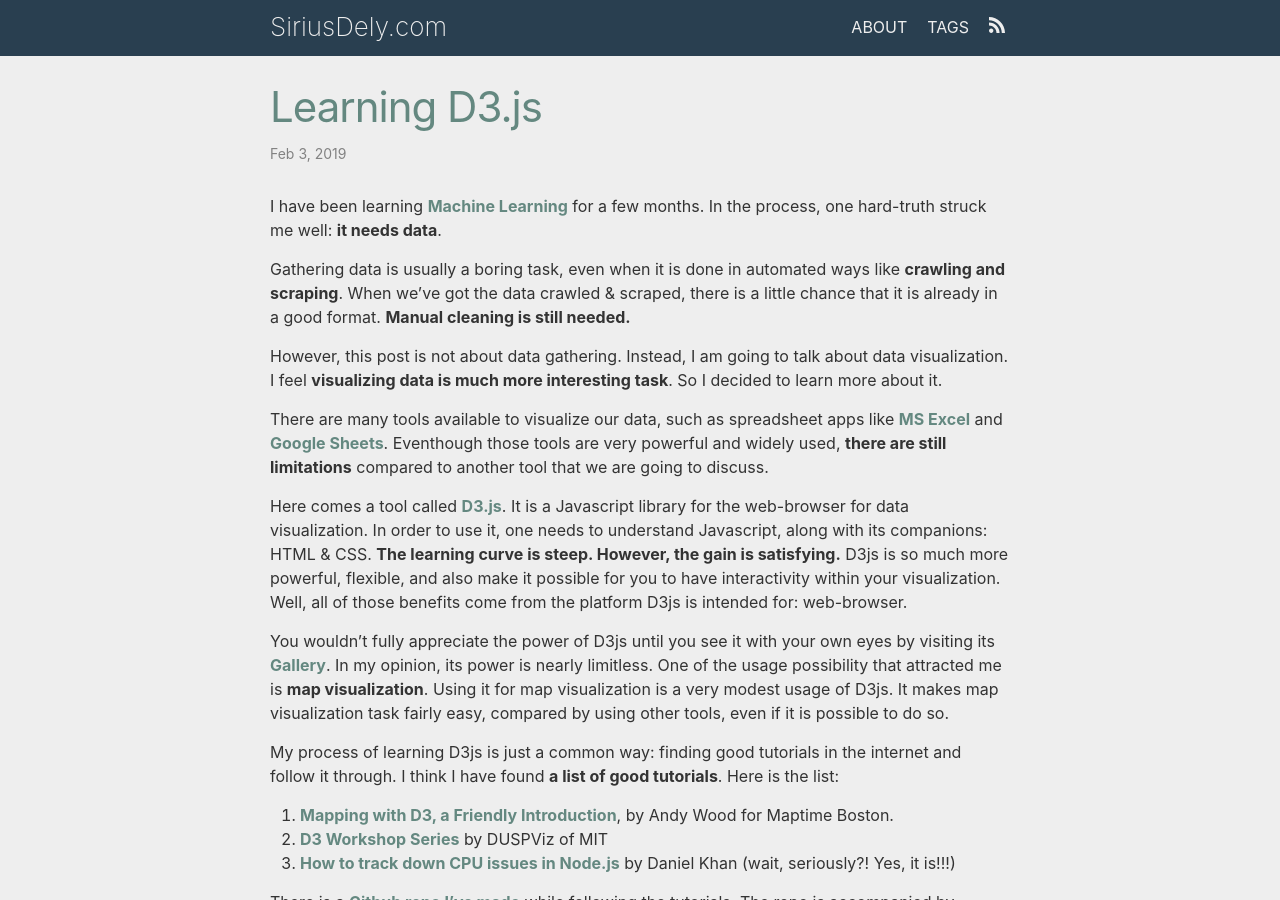
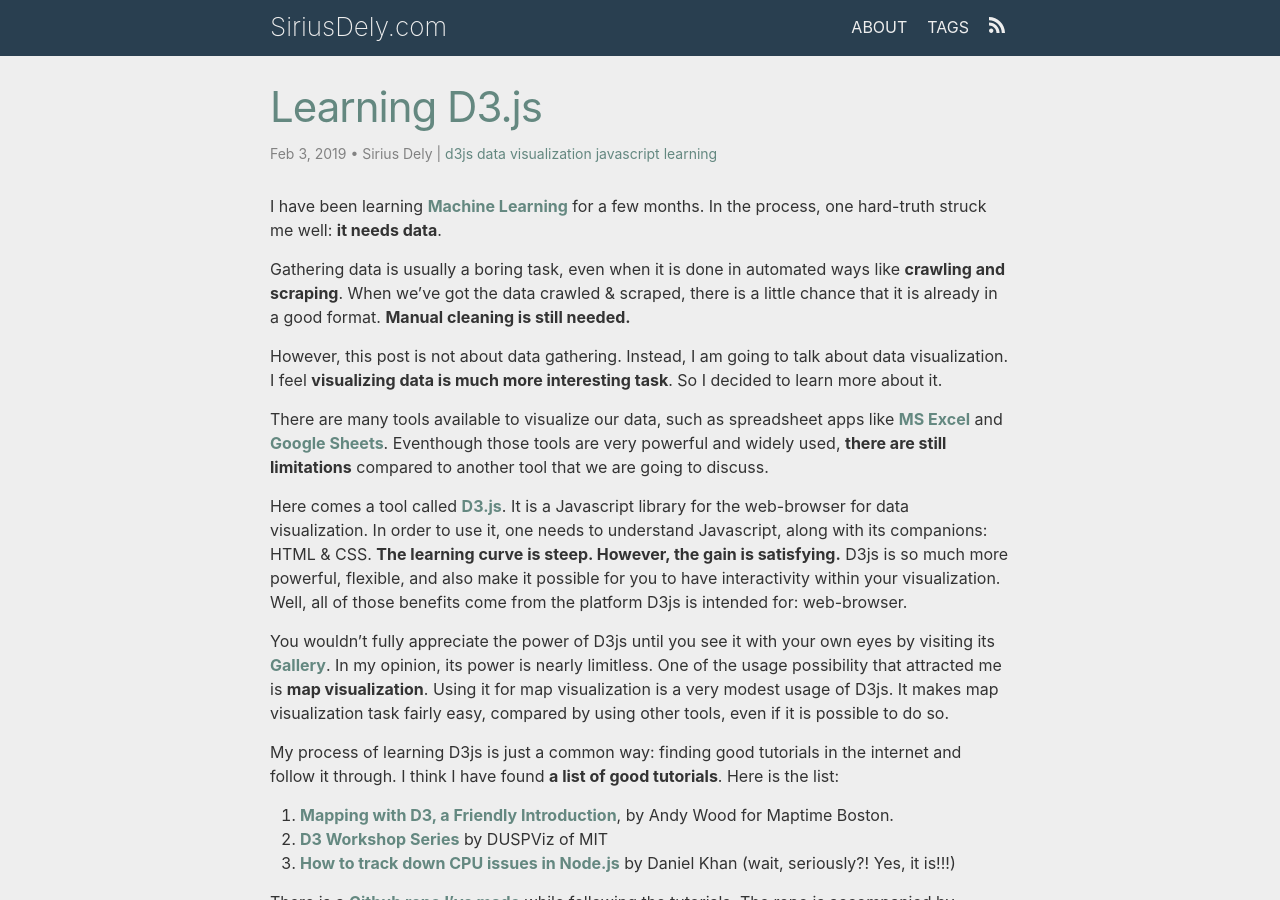
Before and after one commit to siriusdely/siriusdely.github.com, a Jekyll site: the page built from _posts/2019-02-03-learning-d3js.md, in a window 1280 px wide and 900 px high. Built offline with Jekyll 4.4.1, drawn with Linux system fonts in a browser that asks for light colours; our own code applies the rules of GitHub Pages for plain Markdown files; comment, search, counter and statistics services are not loaded.

Commit message:
re-add missing tags

```diff
--- a/404.html
+++ b/404.html
@@ -18,7 +18,6 @@
 
 <div class="container">
   <h1>404</h1>
-
   <p><strong>Page not found :(</strong></p>
   <p>The requested page could not be found.</p>
 </div>
--- a/_layouts/post.html
+++ b/_layouts/post.html
@@ -12,7 +12,13 @@
       </time>
       {%- if page.author -%}
         • <span itemprop="author" itemscope itemtype="http://schema.org/Person"><span class="p-author h-card" itemprop="name">{{ page.author }}</span></span>
-      {%- endif -%}</p>
+      {%- endif -%}
+      {% if page.tags %} |
+        {% for tag in page.tags %}
+          <a class="post-tag" href="{{ site.baseurl }}/tags/#{{ tag | slugify }}">{{ tag }}</a>
+        {% endfor %}
+      {% endif %}
+    </p>
   </header>
 
   <div class="post-content e-content" itemprop="articleBody">
--- a/_posts/2019-02-03-learning-d3js.md
+++ b/_posts/2019-02-03-learning-d3js.md
@@ -1,6 +1,7 @@
 ---
-title:  "Learning D3.js"
-tags: [d3js, data visualization, javascript, learning]
+title:    "Learning D3.js"
+author:   Sirius Dely
+tags:     [d3js, data visualization, javascript, learning]
 ---
 
 I have been learning [**Machine Learning**](https://www.coursera.org/learn/machine-learning) for a few months. In the process, one hard-truth struck me well: **it needs data**.
```
Also changed, not shown: _posts/2017-04-03-how-to-quickly-jekyll-and-github-page.md (+1 -0 lines), _posts/2017-09-09-messenger-bot-quickstart-in-golang.md (+1 -0 lines), Gemfile.lock, tags.html (indentation only), 1 other file.
